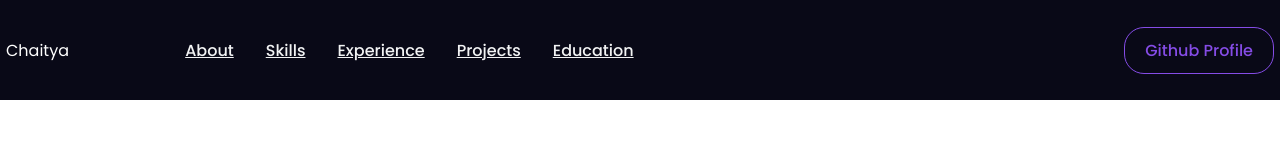
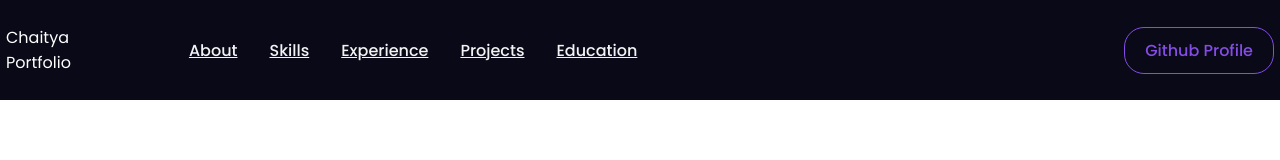
Before and after one commit to Chaitya-007/Portfolio-website-sectional, a React (Create React App) app in the folder 3d-portfolio-website/: page / in a window 1280 px wide. Shown: the top 160 px of the page. Built offline with nearby package versions, Linux system fonts and the light colour scheme.

Commit message:
Added name Of Portfolio

```diff
--- a/3d-portfolio-website/src/components/Navbar.jsx
+++ b/3d-portfolio-website/src/components/Navbar.jsx
@@ -80,7 +80,7 @@ const GithubButton = styled.a`
 const Navbar = () => {
   return (
     <NavbarContainer>
-      <NavLogo to="\">Chaitya</NavLogo>
+      <NavLogo to="\">Chaitya Portfolio</NavLogo>
       <NavItems>
         <NavLink href="#About"> About</NavLink>
         <NavLink href="#Skills">Skills</NavLink>
```
